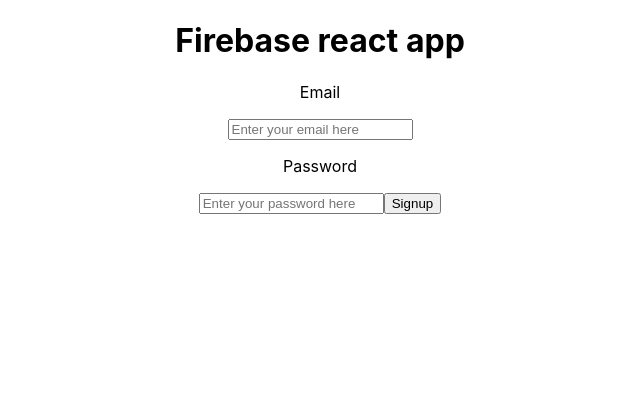
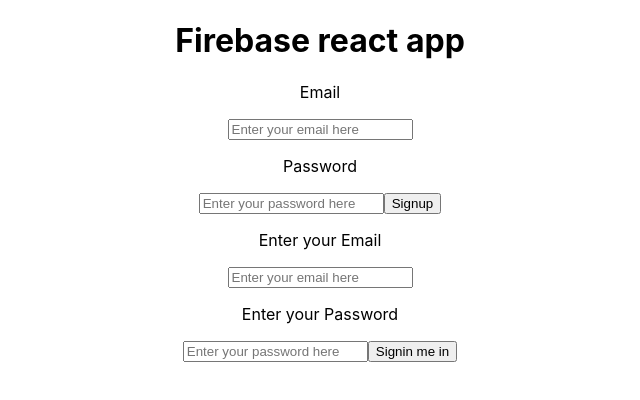
Before and after one commit to Ujala-355/Firebase_react_App, a React (Create React App) app: page / in a window 1280 px wide. Shown: the top 400 px of the page, without its empty margins (320-960 px from the left). Built offline with nearby package versions, Linux system fonts and the light colour scheme.

Commit message:
Signin Done

```diff
--- a/src/App.js
+++ b/src/App.js
@@ -2,6 +2,7 @@
 import {app} from "./firebase";
 import './App.css';
 import SignupPage from "./page/Signup";
+import SigninPage from "./page/Signin"
 
 const auth=getAuth(app);
 function App() {
@@ -16,6 +17,7 @@
     <div className="App">
         <h1>Firebase react app</h1>
         <SignupPage/>
+        <SigninPage/>
     </div>
   );
 }
--- /dev/null
+++ b/src/page/Signin.js
@@ -0,0 +1,36 @@
+import React,{useState} from "react";
+import {getAuth, signInWithEmailAndPassword} from "firebase/auth";
+import {app} from "../firebase";
+const auth=getAuth(app);
+const SigninPage=()=>{
+    const [email, setEmail]=useState("");
+    const [password, setPassword]= useState("");
+    const singninUser=()=>{
+        signInWithEmailAndPassword(auth,email,password)
+            .then((userCredential)=>console.log("Signin success"))
+            .catch((error)=>console.log(error));
+    }
+    return(
+        <>
+            <div className="signin-page">
+                <p>Enter your Email</p>
+                <input
+                    onChange={(e)=>setEmail(e.target.value)}
+                    value={email}
+                    placeholder="Enter your email here"
+                    type="email" required
+                />
+
+                <p>Enter your Password</p>
+                <input
+                    onChange={(e)=>setPassword(e.target.value)}
+                    value={password}
+                    type="password"
+                    placeholder="Enter your password here" required
+                />
+                <button onClick={singninUser}>Signin me in</button>
+            </div>
+        </>
+    )
+}
+export default SigninPage
```
